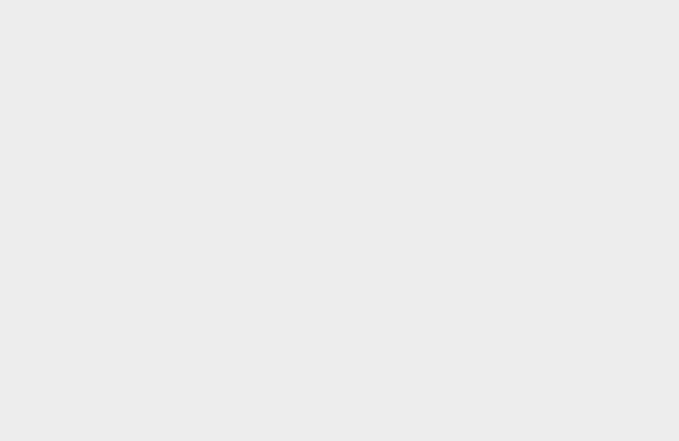
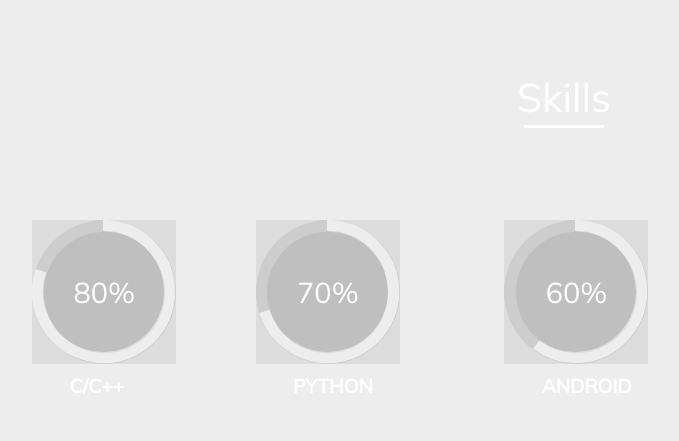
Before and after one commit to mepragati/mepragati.github.io, a plain HTML site: page skill.html in a window 1280 px wide. Shown: the whole page, without its empty margins (76-755 px from the left). Drawn offline with Linux system fonts and the light colour scheme.

Commit message:
Update skill.html

```diff
--- a/skill.html
+++ b/skill.html
@@ -6,8 +6,48 @@
     <link rel="stylesheet" href="https://use.fontawesome.com/releases/v5.7.0/css/all.css">
     <link href="https://fonts.googleapis.com/css2?family=Mulish:ital,wght@0,400;1,300&display=swap" rel="stylesheet">
     <link rel="stylesheet" href="css/framestyle.css">
+    <link rel="stylesheet" href="css/progressstyle.css">
   </head>
   <body>
+      <div id="container">
+      <div id="pagehead">Skills</div>
+      <div id="border"></div>
+      </div>
+      <!-- Skills Progress Pie -->
+      <div class="containerskill">
+      <div class="skill">
+        <div class="c100 p80">
+            <span>80%</span>
+            <div class="slice">
+                <div class="bar"></div>
+                <div class="fill"></div>
+            </div>
+        </div>
+        <span class="skillname">C/C++</span>
+      </div>
 
+      <div class="skill">
+        <div class="c100 p70">
+          <span>70%</span>
+          <div class="slice">
+              <div class="bar"></div>
+              <div class="fill"></div>
+          </div>
+        </div>
+        <span class="skillname">Python</span>
+      </div>
+
+      <div class="skill">
+        <div class="c100 p60">
+          <span>60%</span>
+          <div class="slice">
+            <div class="bar"></div>
+            <div class="fill"></div>
+          </div>
+        </div>
+        <span class="skillname">Android</span>
+    </div>
+  </div>
+  </div>
   </body>
 </html>
```
